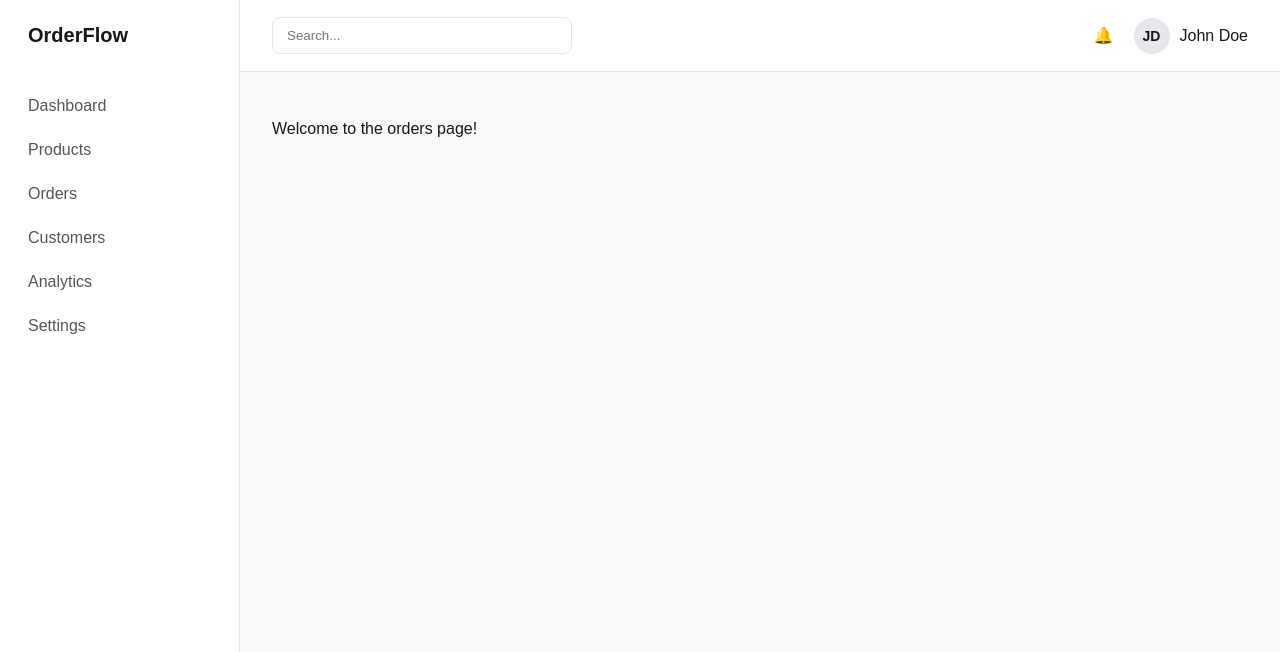
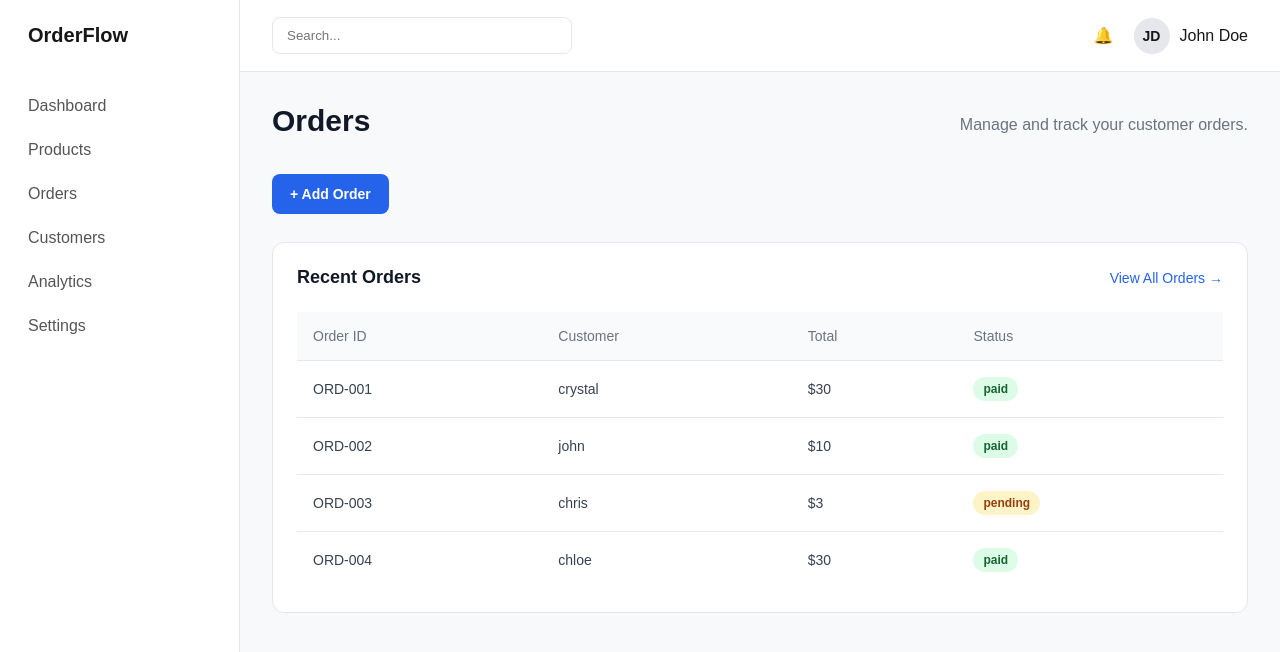
Before and after one commit to crystalangel05/ecommerce-react-website, a React (Vite) app: page /orders in a window 1280 px wide. Shown: the top 652 px of the page. Built offline with nearby package versions, Linux system fonts and the light colour scheme.

Commit message:
orders table created

```diff
--- a/src/App.css
+++ b/src/App.css
@@ -347,3 +347,45 @@ body {
   background: #dbeafe;
   color: #1d4ed8;
 }
+
+
+.orders-page {
+  width: 100%;
+}
+
+.orders-header {
+  display: flex;
+  justify-content: space-between;
+  align-items: center;
+  gap: 20px;
+  margin-bottom: 28px;
+}
+
+.orders-header h1 {
+  margin: 0 0 8px;
+  font-size: 30px;
+  color: #111827;
+}
+
+.orders-header p {
+  margin: 0;
+  color: #6b7280;
+  font-size: 16px;
+}
+
+.add-order-button {
+  padding: 12px 18px;
+  border: none;
+  border-radius: 8px;
+  background: #2563eb;
+  color: white;
+  font-size: 14px;
+  font-weight: 600;
+  cursor: pointer;
+  transition: background-color 0.2s ease, transform 0.2s ease;
+}
+
+.add-order-button:hover {
+  background: #1d4ed8;
+  transform: translateY(-2px);
+}
--- a/src/pages/orders.jsx
+++ b/src/pages/orders.jsx
@@ -1,8 +1,20 @@
+import OrdersTable from "../components/ordersTable.jsx";
+
 
 export default function Orders() {
   return (
+    <div className="orders-page">
+      <div className="orders-header">
+        <h1>Orders</h1>
+        <p>Manage and track your customer orders.</p>
+      </div>
+      <button className="add-order-button">
+          + Add Order
+        </button>
 
-      <p>Welcome to the orders page!</p>
+           <OrdersTable />
+
+    </div>
 
   )
 }
```
